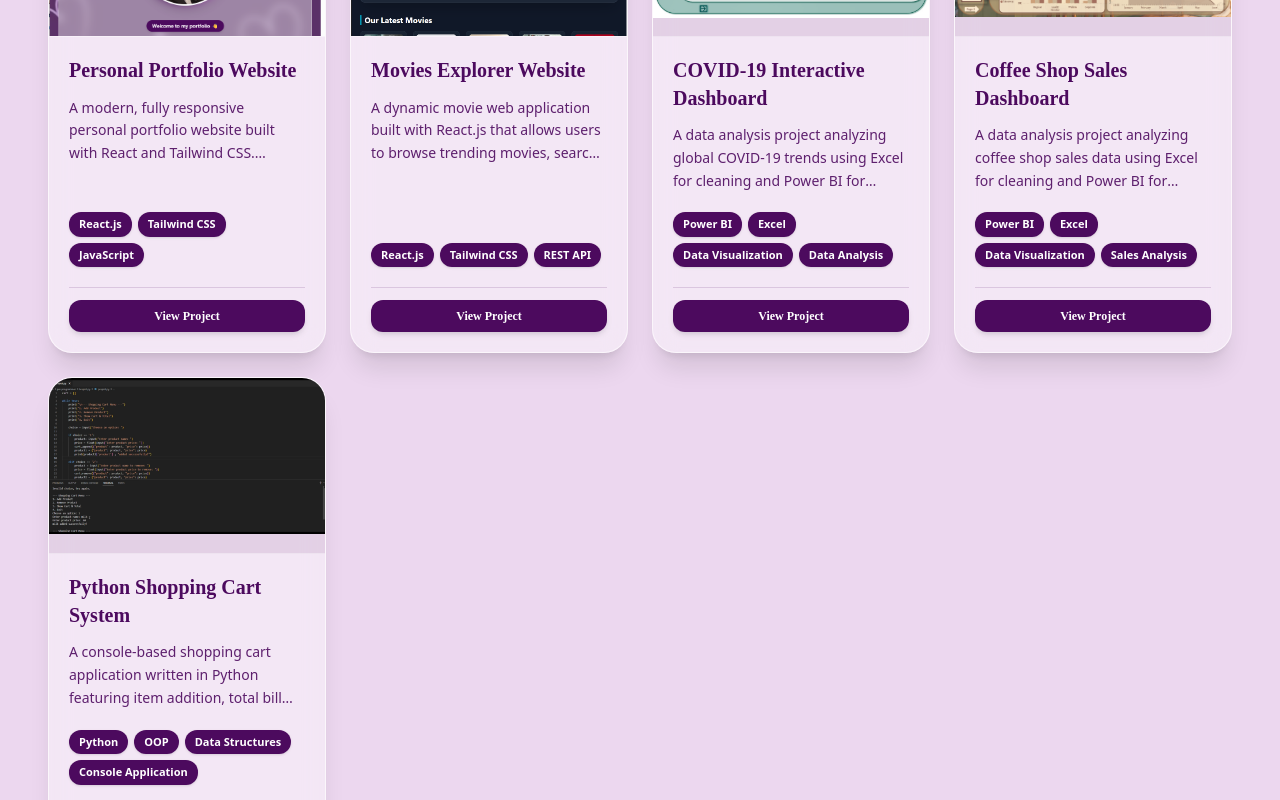
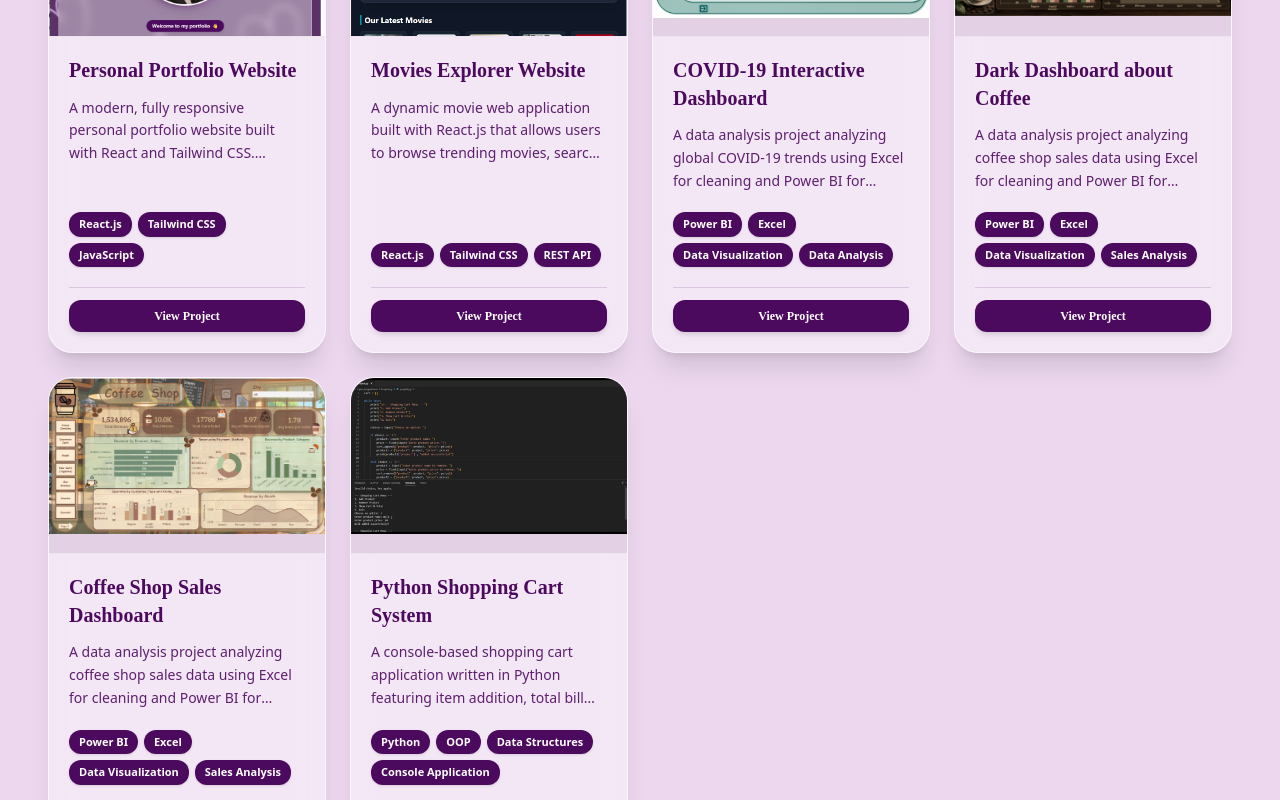
Before and after one commit to Sama-Saif-Elyazel/My_Portfolio, a React (Vite) app: page /projects in a window 1280 px wide. Shown: the part 3060-3860 px from the top of the page. Built offline with nearby package versions, Linux system fonts and the light colour scheme.

Commit message:
Update portfolio content

```diff
--- a/src/components/Projects.jsx
+++ b/src/components/Projects.jsx
@@ -31,6 +31,14 @@ export default function Projects() {
     },
     {
       id: 4,
+      title: 'Dark Dashboard about Coffee',
+      description: 'A data analysis project analyzing coffee shop sales data using Excel for cleaning and Power BI for interactive dashboard visualization.',
+      tags: ['Power BI', 'Excel', 'Data Visualization','Sales Analysis'],
+      image: './assets/images/Coffee2.png',
+      githubLink: 'https://app.powerbi.com/view?r=eyJrIjoiNGYyNzAxMzItMTc2ZS00ZmY0LTliMjktYTU4NTllYjYyZDBiIiwidCI6IjFmZmUwYTVhLTllNzYtNDcwZi04YzZiLTA0MzYyMjE3ZWFmMyJ9',
+      demoLink: 'https://app.powerbi.com/view?r=eyJrIjoiNGYyNzAxMzItMTc2ZS00ZmY0LTliMjktYTU4NTllYjYyZDBiIiwidCI6IjFmZmUwYTVhLTllNzYtNDcwZi04YzZiLTA0MzYyMjE3ZWFmMyJ9'
+    },    {
+      id: 5,
       title: 'Coffee Shop Sales Dashboard',
       description: 'A data analysis project analyzing coffee shop sales data using Excel for cleaning and Power BI for interactive dashboard visualization.',
       tags: ['Power BI', 'Excel', 'Data Visualization','Sales Analysis'],
@@ -39,7 +47,7 @@ export default function Projects() {
       demoLink: 'https://app.powerbi.com/view?r=eyJrIjoiNGYyNzAxMzItMTc2ZS00ZmY0LTliMjktYTU4NTllYjYyZDBiIiwidCI6IjFmZmUwYTVhLTllNzYtNDcwZi04YzZiLTA0MzYyMjE3ZWFmMyJ9'
     },
     {
-      id: 5,
+      id: 6,
       title: 'Python Shopping Cart System',
       description: 'A console-based shopping cart application written in Python featuring item addition, total bill calculation, discounts, and inventory management.',
       tags: ['Python', 'OOP', 'Data Structures','Console Application'],
```
Also changed, not shown: public/assets/images/Coffee2.png (added).
